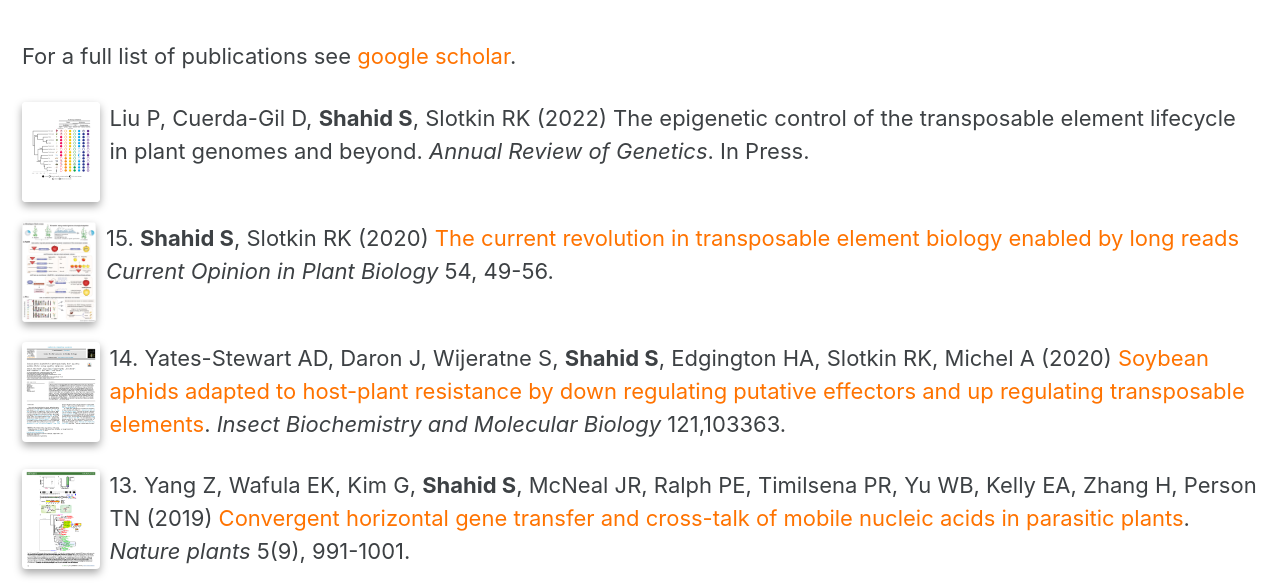
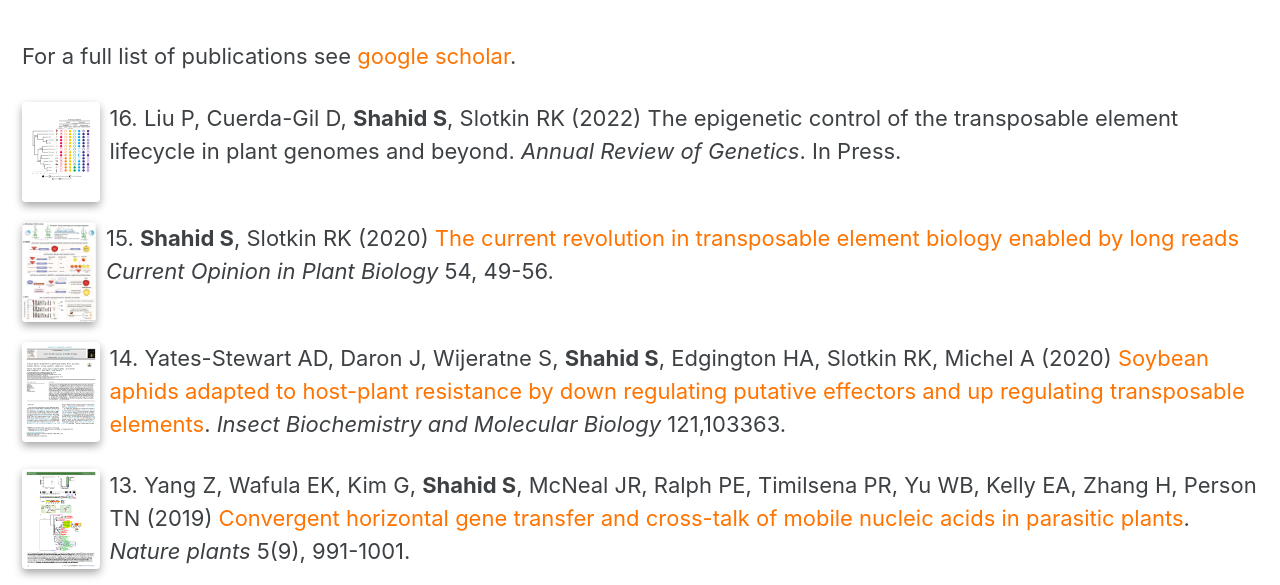
Before and after one commit to shahidlab/shahidlab.github.io, a Jekyll site: the page built from _pages/publications.md, in a window 1280 px wide and 900 px high, cut to the strip 315-900 px from the top of the window. Built offline with Jekyll 4.4.1, drawn with Linux system fonts in a browser that asks for light colours; cached includes are drawn as plain includes.

Commit message:
Update publications.md

```diff
--- a/_pages/publications.md
+++ b/_pages/publications.md
@@ -10,7 +10,7 @@ author_profile: true
 
 For a full list of publications see [google scholar](https://scholar.google.com/citations?user=lez4bcIAAAAJ&hl=en).
 
-[![](/assets/pubs/2022_TE.jpg)](https://www.annualreviews.org/toc/genet/forthcoming) Liu P, Cuerda-Gil D, __Shahid S__, Slotkin RK (2022) The epigenetic control of the transposable element lifecycle in plant genomes and beyond. *Annual Review of Genetics*. In Press.
+[![](/assets/pubs/2022_TE.jpg)](https://www.annualreviews.org/toc/genet/forthcoming) 16\. Liu P, Cuerda-Gil D, __Shahid S__, Slotkin RK (2022) The epigenetic control of the transposable element lifecycle in plant genomes and beyond. *Annual Review of Genetics*. In Press.
 
 [![](/assets/pubs/2020_long_reads.jpg)](https://doi.org/10.1016/j.pbi.2019.12.012) 15\. __Shahid S__, Slotkin RK (2020) [The current revolution in transposable element biology enabled by long reads](https://doi.org/10.1016/j.pbi.2019.12.012) *Current Opinion in Plant Biology* 54, 49-56.
 
```
